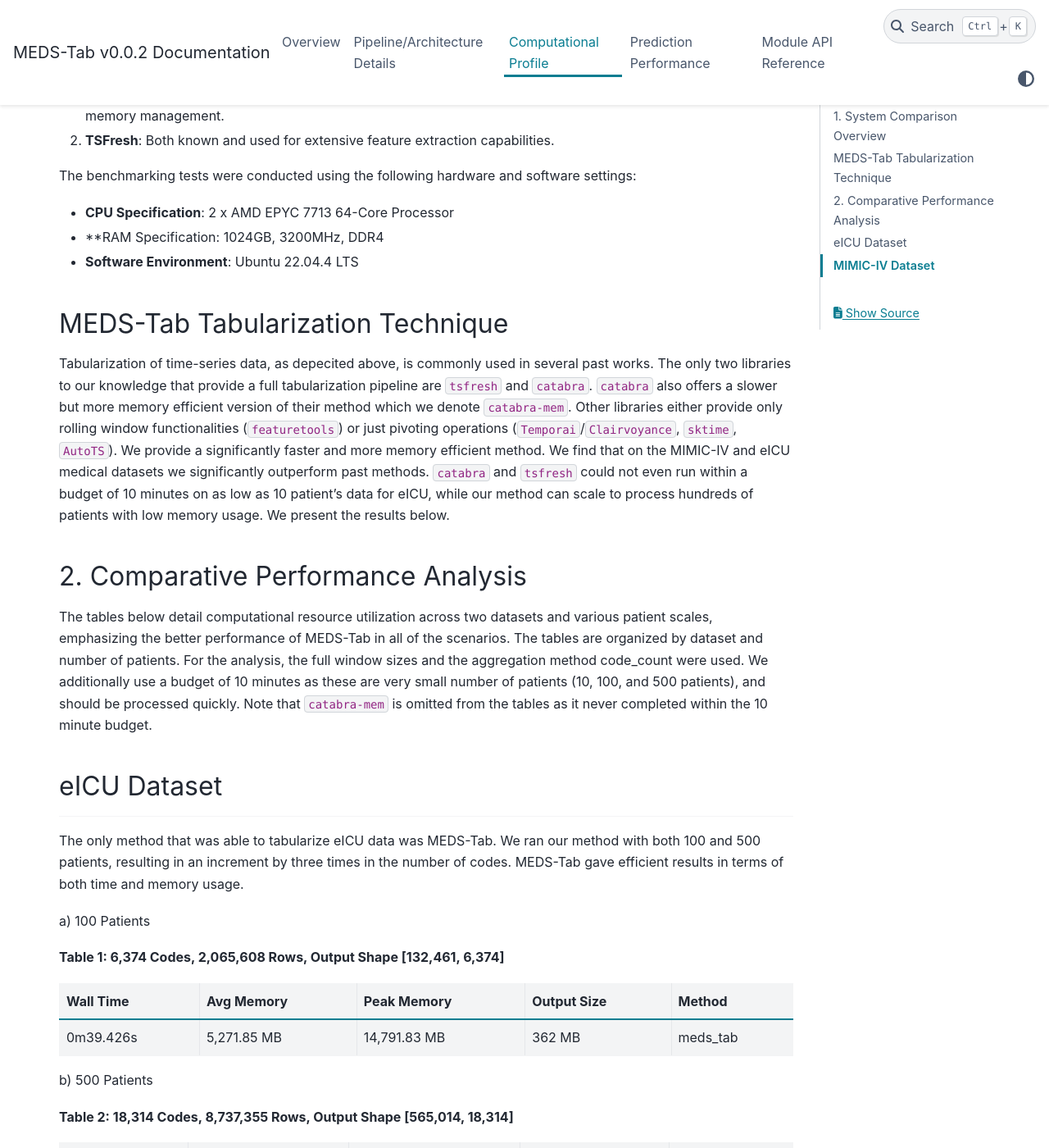
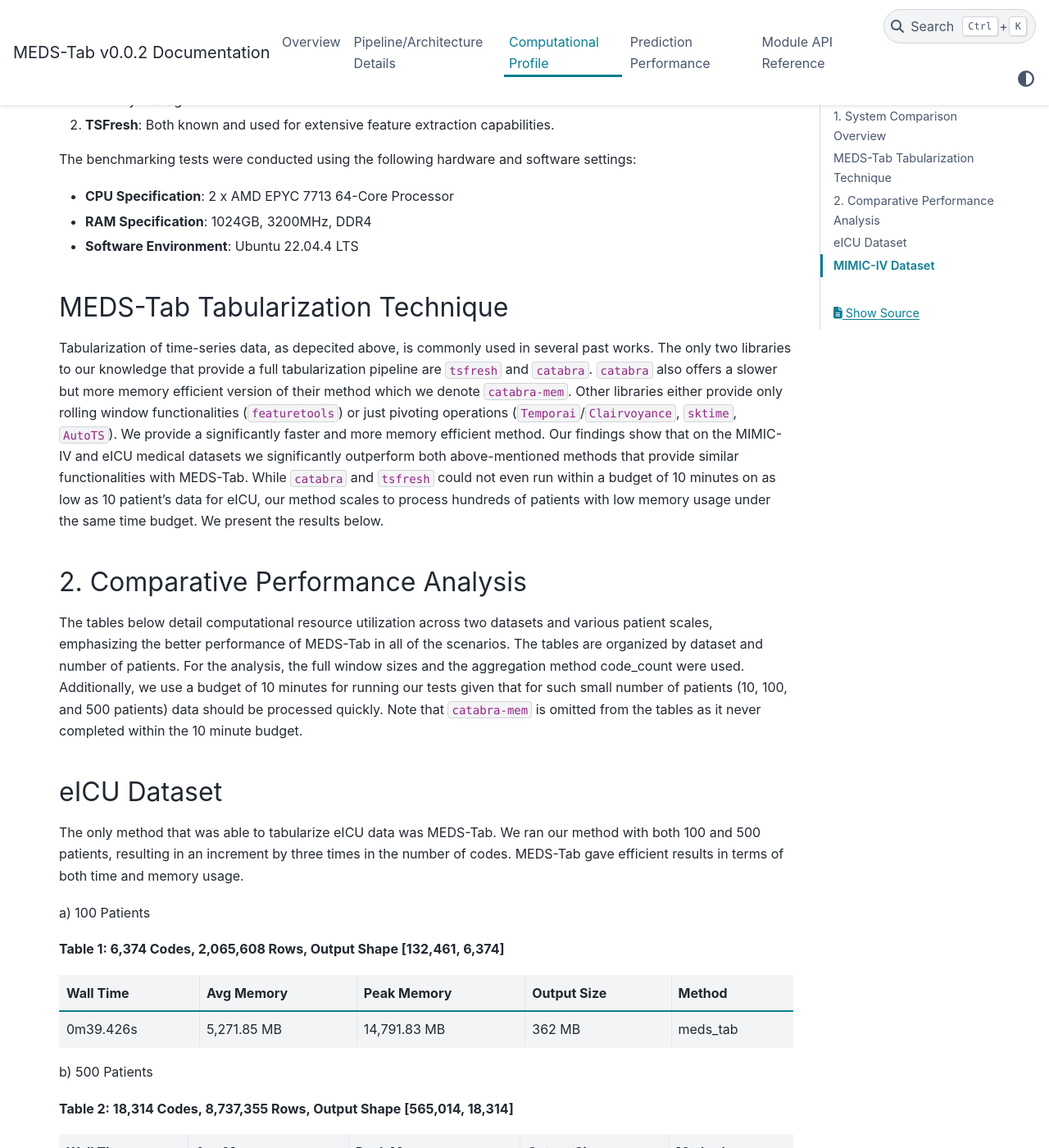
Before and after one commit to mmcdermott/MEDS_Tabular_AutoML, a Sphinx documentation site: the page built from docs/source/profiling.md, in a window 1280 px wide and 1400 px high, scrolled down 538 px. Shown: the whole window at 82% size. Built offline with Sphinx 7.4.7 and the PyData theme 0.15.4, drawn with Linux system fonts in a browser that asks for light colours; some of the changed text lies outside the part shown.

Commit message:
profiling md edit

```diff
--- a/docs/source/profiling.md
+++ b/docs/source/profiling.md
@@ -1,8 +1,6 @@
 # Computational Performance vs. Existing Pipelines
 
 Evaluating the computational overhead of tabularization methods is essential for assessing their efficiency and suitability for large-scale medical data processing. This section presents a comparative analysis of the computational overhead of MEDS-Tab with other systems like Catabra and TSFresh. It outlines the performance of each system in terms of wall time, memory usage, and output size, highlighting the computational efficiency and scalability of MEDS-Tab.
-
-______________________________________________________________________
 
 ## 1. System Comparison Overview
 
@@ -14,20 +12,18 @@ The systems compared in this study represent different approaches to data tabula
 The benchmarking tests were conducted using the following hardware and software settings:
 
 - **CPU Specification**: 2 x AMD EPYC 7713 64-Core Processor
-- \*\*RAM Specification: 1024GB, 3200MHz, DDR4
+- **RAM Specification**: 1024GB, 3200MHz, DDR4
 - **Software Environment**: Ubuntu 22.04.4 LTS
 
 ## MEDS-Tab Tabularization Technique
 
-Tabularization of time-series data, as depecited above, is commonly used in several past works. The only two libraries to our knowledge that provide a full tabularization pipeline are `tsfresh` and `catabra`. `catabra` also offers a slower but more memory efficient version of their method which we denote `catabra-mem`. Other libraries either provide only rolling window functionalities (`featuretools`) or just pivoting operations (`Temporai`/`Clairvoyance`, `sktime`, `AutoTS`). We provide a significantly faster and more memory efficient method. We find that on the MIMIC-IV and eICU medical datasets we significantly outperform past methods. `catabra` and `tsfresh` could not even run within a budget of 10 minutes on as low as 10 patient's data for eICU, while our method can scale to process hundreds of patients with low memory usage. We present the results below.
+Tabularization of time-series data, as depecited above, is commonly used in several past works. The only two libraries to our knowledge that provide a full tabularization pipeline are `tsfresh` and `catabra`. `catabra` also offers a slower but more memory efficient version of their method which we denote `catabra-mem`. Other libraries either provide only rolling window functionalities (`featuretools`) or just pivoting operations (`Temporai`/`Clairvoyance`, `sktime`, `AutoTS`). We provide a significantly faster and more memory efficient method. Our findings show that on the MIMIC-IV and eICU medical datasets we significantly outperform both above-mentioned methods that provide similar functionalities with MEDS-Tab. While `catabra` and `tsfresh` could not even run within a budget of 10 minutes on as low as 10 patient's data for eICU, our method scales to process hundreds of patients with low memory usage under the same time budget. We present the results below.
 
 ## 2. Comparative Performance Analysis
 
-The tables below detail computational resource utilization across two datasets and various patient scales, emphasizing the better performance of MEDS-Tab in all of the scenarios. The tables are organized by dataset and number of patients. For the analysis, the full window sizes and the aggregation method code_count were used. We additionally use a budget of 10 minutes as these are very small number of patients (10, 100, and 500 patients), and should be processed quickly. Note that `catabra-mem` is omitted from the tables as it never completed within the 10 minute budget.
+The tables below detail computational resource utilization across two datasets and various patient scales, emphasizing the better performance of MEDS-Tab in all of the scenarios. The tables are organized by dataset and number of patients. For the analysis, the full window sizes and the aggregation method code_count were used. Additionally, we use a budget of 10 minutes for running our tests given that for such small number of patients (10, 100, and 500 patients) data should be processed quickly. Note that `catabra-mem` is omitted from the tables as it never completed within the 10 minute budget.
 
 ## eICU Dataset
-
-______________________________________________________________________
 
 The only method that was able to tabularize eICU data was MEDS-Tab. We ran our method with both 100 and 500 patients, resulting in an increment by three times in the number of codes. MEDS-Tab gave efficient results in terms of both time and memory usage.
 
@@ -67,7 +61,7 @@ This table illustrates the efficiency of MEDS-Tab in processing a small subset o
 
 b) 100 Patients
 
-For a moderate patient count, MEDS-Tab demonstrated superior performance with significantly lower wall times and memory usage compared to TSFresh and Catabra. The performance gap was further highlighted with an increased number of patients and codes.
+The performance gap was further highlighted with an increased number of patients and codes. For a moderate patient count, MEDS-Tab demonstrated superior performance with significantly lower wall times and memory usage compared to `tsfresh` and `catabra`.
 
 **Table 4: 4,154 Codes, 150,789 Rows, Output Shape \[15,664, 4,154\]**
 
@@ -79,7 +73,7 @@ For a moderate patient count, MEDS-Tab demonstrated superior performance with si
 
 c) 500 Patients
 
-Scaling further to 500 patients, MEDS-Tab maintained consistent performance, reinforcing its capability to manage large datasets efficiently. Because of the set time limit of 10 minutes, we could not get results for Catabra and TSFresh.
+Scaling further to 500 patients, MEDS-Tab maintained consistent performance, reinforcing its capability to manage large datasets efficiently. Because of the set time limit of 10 minutes, we could not get results for `catabra` and `tsfresh`. In comparison, MEDS-Tab processed the data in about 15 seconds, making it at least 40 times faster for the given patient scale.
 
 **Table 5: 48,115 Codes, 795,368 Rows, Output Shape \[75,595, 8,115\]**
 
```
Also changed, not shown: other parts of docs/source/profiling.md (+2 -4 lines).
